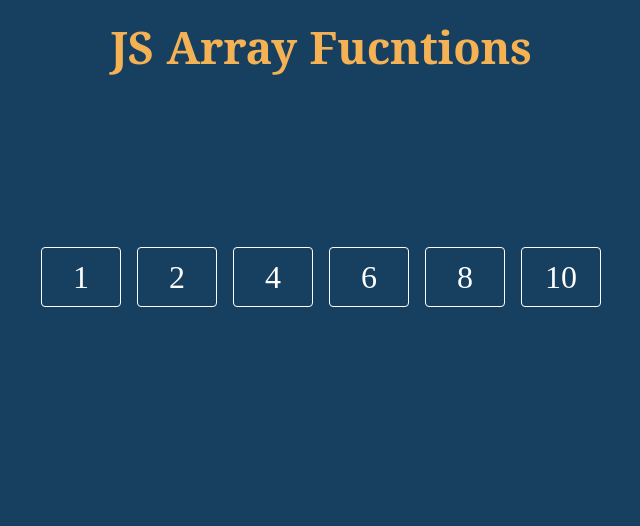
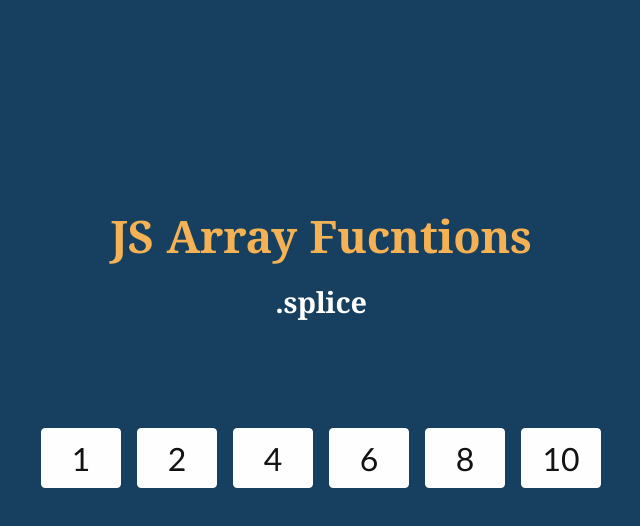
Before and after one commit to Nechir-89/jsArrayFunctions, a plain HTML site: page index.html in a window 1280 px wide. Shown: the whole page, without its empty margins (319-959 px from the left). Drawn offline with Linux system fonts and the light colour scheme.

Commit message:
adding subheader and more styling

```diff
--- a/index.html
+++ b/index.html
@@ -11,6 +11,7 @@
 
 <body>
   <h1 class="page-header">JS Array Fucntions</h1>
+  <h2 class="sub-header">.splice</h2>
   <section class="array-section">
     <span class="array-item">1</span>
     <span class="array-item">2</span>
--- a/style.css
+++ b/style.css
@@ -2,6 +2,8 @@
   --mainBackground: #173F5F;
   --goldForground: #F4B255;
   --primeWhite: #FEFEFE;
+  --primeBlack: #121212;
+  --secondaryBlack: #222222;
 }
 
 *, *::after, *::before {
@@ -11,27 +13,36 @@
 }
 
 body {
+  display: grid;
+  align-content: center;
   background-color: var(--mainBackground);
   width: 100%;
-  height: 100%;
+  height: 100vh;
 }
 
-h1 {
+h1.page-header {
   color: var(--goldForground);
   text-align: center;
-  margin-top: 1rem;
   font-family: Cambria, Cochin, Georgia, Times, 'Times New Roman', serif;
   font-size: 2.8rem;
   letter-spacing: -0.24px;
   word-spacing: 1.24px;
-
+}
+h2.sub-header {
+  color: var(--primeWhite);
+  text-align: center;
+  margin-top: 1rem;
+  font-family: Cambria, Cochin, Georgia, Times, 'Times New Roman', serif;
+  font-size: 1.8rem;
+  letter-spacing: -0.24px;
+  word-spacing: 1.24px;
 }
 
 .array-section {
   display: flex;
   justify-content: center;
   align-items: center;
-  height: 400px;
+  height: 275px;
 }
 
 .array-item {
@@ -42,14 +53,16 @@ h1 {
   display: flex;
   justify-content: center;
   align-items: center;
-  color: var(--primeWhite);
+  color: var(--primeBlack);
+  background-color: var(--primeWhite);
+  font-family: 'Gill Sans', 'Gill Sans MT', Calibri, 'Trebuchet MS', sans-serif;
   font-size: 2rem;
   font-weight: 500;
   margin: 0.5rem;
 }
 
 .array-item:hover {
-  color: var(--goldForground);
+  /* color: var(--goldForground); */
   font-weight: 700;
   border: 2px solid var(--goldForground);
   cursor: pointer;
```
